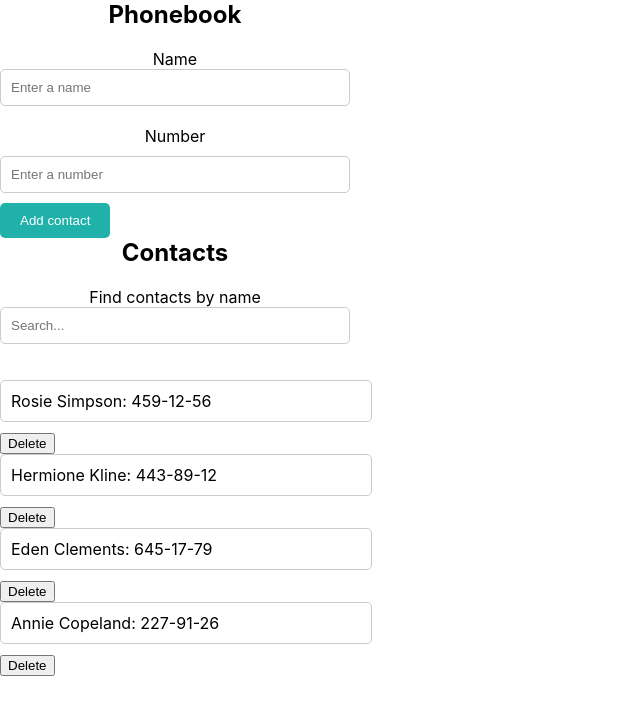
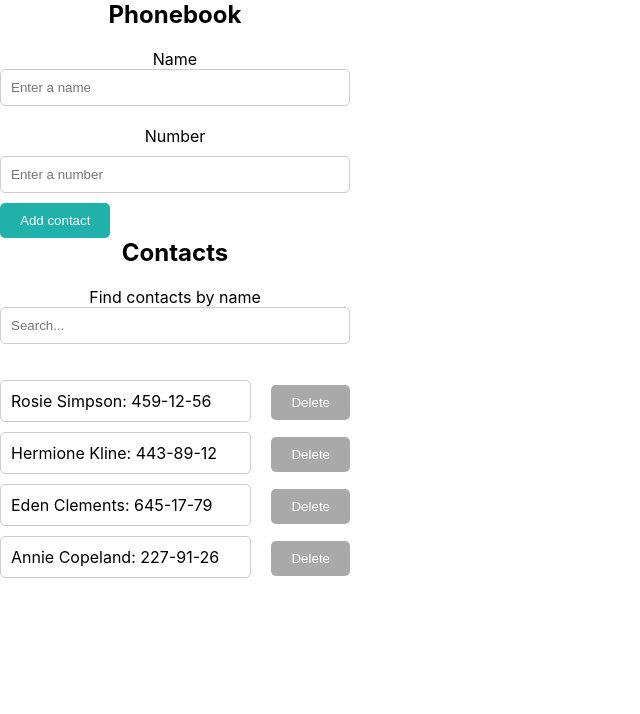
Before and after one commit to Katharinaad/goit-react-hw-02-phonebook, a React (Create React App) app: page / in a window 1280 px wide. Shown: the top 714 px of the page, without its empty margins (0-640 px from the left). Built offline with nearby package versions, Linux system fonts and the light colour scheme.

Commit message:
Update App.jsx

```diff
--- a/src/components/App.jsx
+++ b/src/components/App.jsx
@@ -108,11 +108,21 @@ export class App extends Component {
         </label>
         <ul>
           {filteredContacts.map(contact => (
-            <div style={{}} key={contact.id}>
+            <div
+              style={{
+                display: 'flex',
+                gap: '20px',
+                alignItems: 'baseline',
+              }}
+              key={contact.id}
+            >
               <li>
                 {contact.name}: {contact.number}
               </li>
-              <button onClick={() => this.handleDelete(contact.id)}>
+              <button
+                className="buttonDelete"
+                onClick={() => this.handleDelete(contact.id)}
+              >
                 Delete
               </button>
             </div>
```
